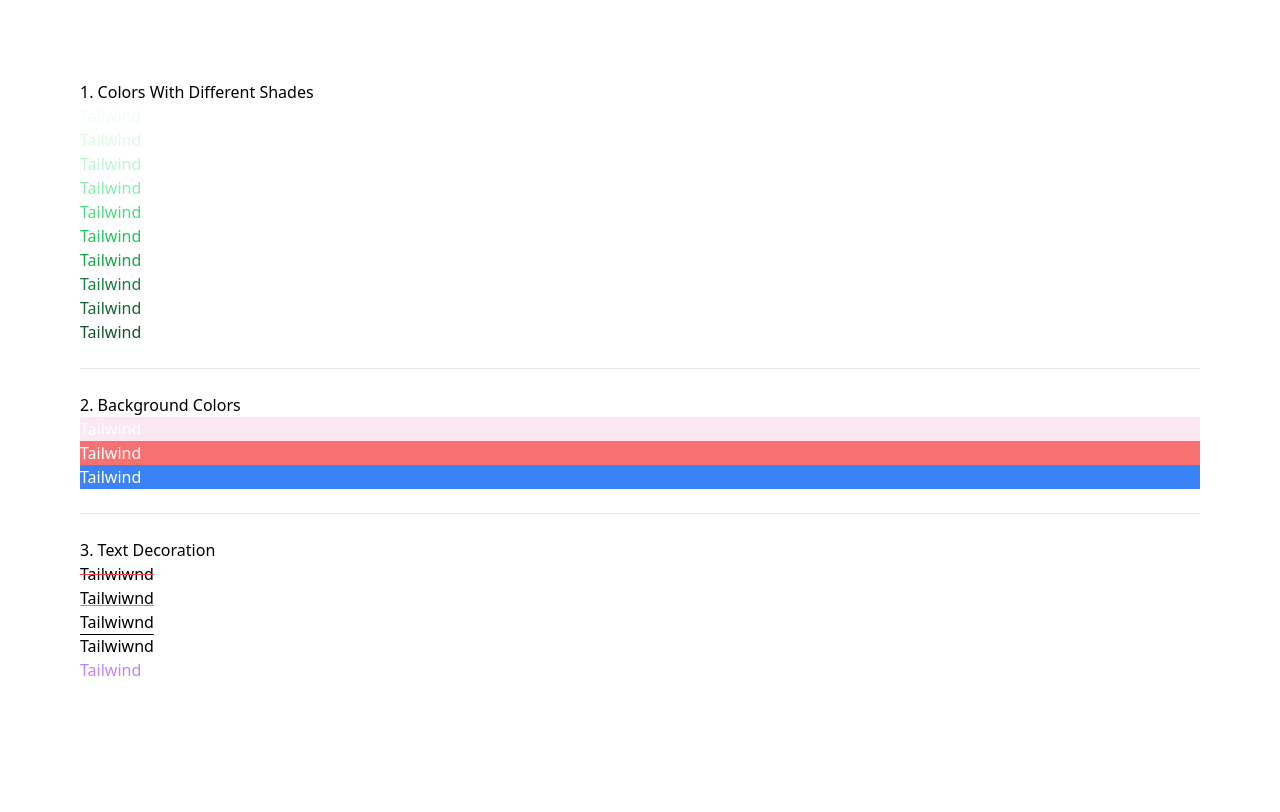
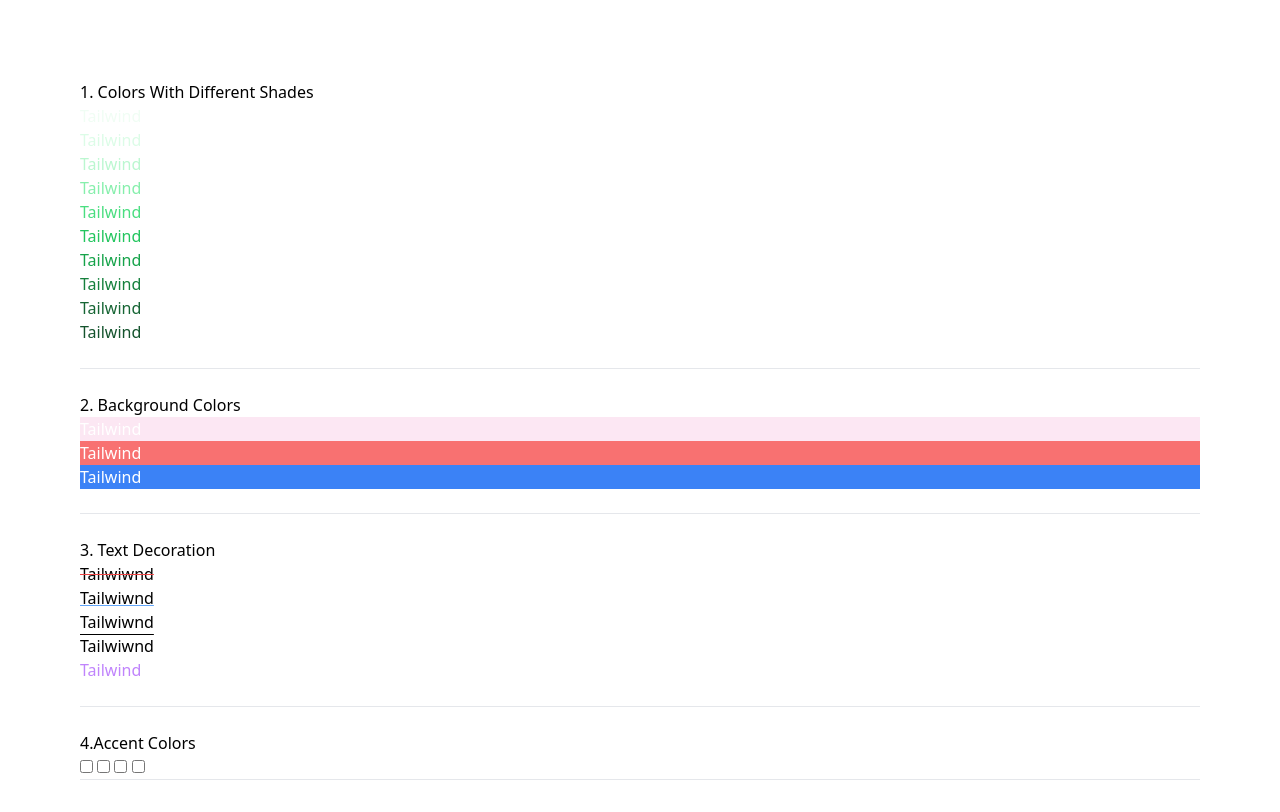
Before and after one commit to Ndungu-Jn/Tailwind_CSS, a plain HTML site: page Starter/Fundamentals/1. Colors/index.html in a window 1280 px wide. Drawn offline with nearby package versions, Linux system fonts and the light colour scheme.

Commit message:
Accent Colors

```diff
--- a/Starter/Fundamentals/1. Colors/index.html
+++ b/Starter/Fundamentals/1. Colors/index.html
@@ -53,8 +53,22 @@
 
      <p class="text-purple-400">Tailwind</p>
 
+     <br/>
+     <hr/>
+     <br/>
+
       <!-- Accent Colors -->
     <!-- https://tailwindcss.com/docs/accent-color -->
+     <h1>4.Accent Colors</h1>
+     <input type="checkbox"/>
+     <input type="checkbox" class="accent-red-500"/>
+     <input type="checkbox" class="accent-yellow-500"/>
+     <input type="checkbox" class="accent-teal-500"/>
+
+
+    <br/>
+    <hr/>
+    <br/>
 
 
   </body>
```
